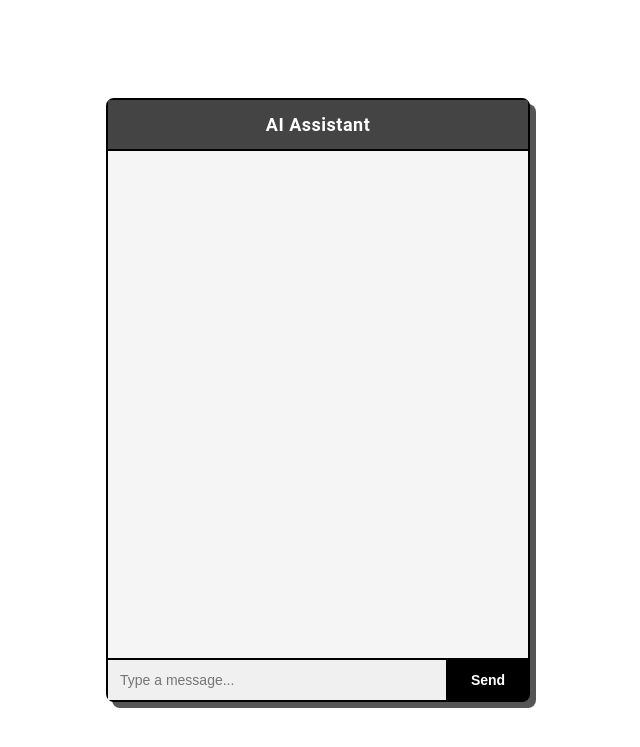
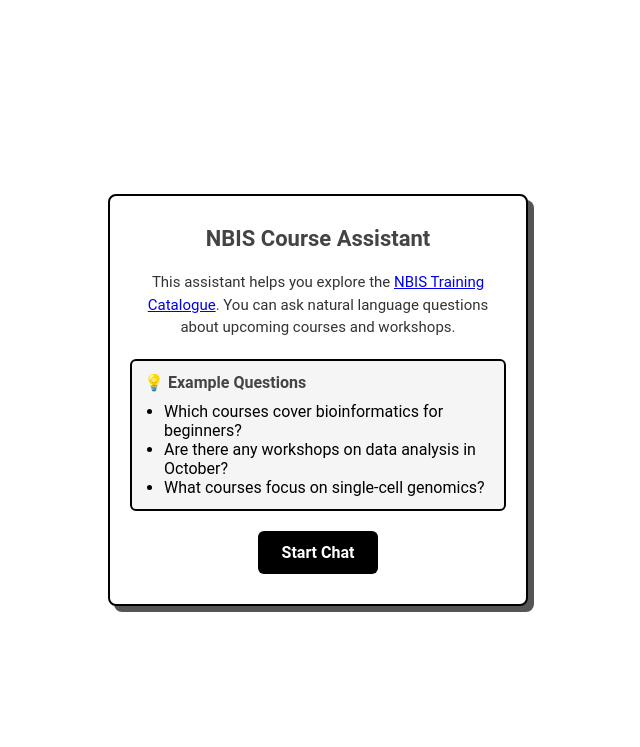
Before and after one commit to adeel-ahmad-awan/CourseRAG, a Flask app: page / in a window 1280 px wide. Shown: the top 747 px of the page, without its empty margins (322-962 px from the left). Run offline with Flask 3, Linux system fonts and the light colour scheme.

Commit message:
update readme and add new home page

```diff
--- a/app/routes.py
+++ b/app/routes.py
@@ -7,6 +7,10 @@ main = Blueprint("main", __name__)
 @main.route("/")
 def index():
     return render_template("index.html")
+
+@main.route('/chat')
+def chat():
+    return render_template('chat.html')
 
 @main.route("/ask", methods=["POST"])
 def ask():
--- a/app/static/style.css
+++ b/app/static/style.css
@@ -8,6 +8,74 @@ body {
     height: 100vh;
     margin: 0;
     color: #fff;
+}
+
+.home-container {
+    width: 100%;
+    max-width: 420px;
+    background: #fff;
+    color: #000;
+    border: 2px solid #000;
+    border-radius: 8px;
+    box-shadow: 6px 6px 0px #555555;
+    padding: 30px 20px;
+    display: flex;
+    flex-direction: column;
+    gap: 20px;
+    box-sizing: border-box;
+    margin: 10px;
+}
+
+.home-header {
+    font-size: 22px;
+    font-weight: 700;
+    text-align: center;
+    color: #444444;
+}
+
+.home-intro {
+    font-size: 15px;
+    line-height: 1.5;
+    text-align: center;
+    color: #333;
+}
+
+.examples {
+    background: #f5f5f5;
+    border: 2px solid #000;
+    border-radius: 6px;
+    padding: 12px;
+    color: #000;
+}
+
+.examples h3 {
+    margin-top: 0;
+    margin-bottom: 10px;
+    font-size: 16px;
+    color: #444;
+}
+
+.examples ul {
+    padding-left: 20px;
+    margin: 0;
+}
+
+.btn-start {
+    display: inline-block;
+    padding: 12px 24px;
+    font-size: 16px;
+    background: #000;
+    color: #fff;
+    text-decoration: none;
+    text-align: center;
+    border-radius: 6px;
+    font-weight: 600;
+    transition: background 0.2s;
+    align-self: center;
+}
+
+.btn-start:hover {
+    background: #333;
 }
 
 /* Sources container */
@@ -226,6 +294,7 @@ button:hover {
     .source-list {
         gap: 6px;
     }
+
     .source-item {
         flex: 1 1 100%;
     }
--- a/app/templates/index.html
+++ b/app/templates/index.html
@@ -2,89 +2,29 @@
 <html lang="en">
 <head>
   <meta charset="UTF-8">
-  <title>Chat UI</title>
+  <title>NBIS Course Assistant</title>
   <link rel="stylesheet" href="{{ url_for('static', filename='style.css') }}">
 </head>
 <body>
-  <div class="chat-wrapper">
-    <div class="chat-header">AI Assistant</div>
-    <div id="chat-box" class="chat-box"></div>
-    <div class="input-container">
-      <input type="text" id="user-input" placeholder="Type a message..." onkeypress="handleKeyPress(event)" />
-      <button onclick="sendMessage()">Send</button>
+  <div class="home-container">
+    <div class="home-header">NBIS Course Assistant</div>
+
+    <div class="home-intro">
+      This assistant helps you explore the
+      <a href="https://nbis.se/training" target="_blank">NBIS Training Catalogue</a>.
+      You can ask natural language questions about upcoming courses and workshops.
     </div>
+
+    <div class="examples">
+      <h3>💡 Example Questions</h3>
+      <ul>
+        <li>Which courses cover bioinformatics for beginners?</li>
+        <li>Are there any workshops on data analysis in October?</li>
+        <li>What courses focus on single-cell genomics?</li>
+      </ul>
+    </div>
+
+    <a href="/chat" class="btn-start">Start Chat</a>
   </div>
-
-  <script>
-    function handleKeyPress(event) {
-      if (event.key === "Enter") {
-        sendMessage();
-      }
-    }
-
-    async function sendMessage() {
-      const inputField = document.getElementById("user-input");
-      const message = inputField.value.trim();
-      if (!message) return;
-
-      const chatBox = document.getElementById("chat-box");
-
-      // Show user message
-      chatBox.innerHTML += `<div class="message user">${message}</div>`;
-      inputField.value = "";
-      chatBox.scrollTop = chatBox.scrollHeight;
-
-      // Typing indicator
-      const botTyping = document.createElement("div");
-      botTyping.classList.add("message", "bot", "typing");
-      botTyping.textContent = "Typing...";
-      chatBox.appendChild(botTyping);
-      chatBox.scrollTop = chatBox.scrollHeight;
-
-      try {
-        // Send message to backend
-        const res = await fetch("/ask", {
-          method: "POST",
-          headers: {"Content-Type": "application/json"},
-          body: JSON.stringify({message})
-        });
-
-        const data = await res.json();
-
-        // Remove typing indicator
-        botTyping.remove();
-
-        // Show bot response
-        let responseHtml = `<div class="message bot">${data.response}</div>`;
-
-        // Show sources if available
-        // Show sources if available (must be an array)
-        if (Array.isArray(data.sources) && data.sources.length > 0) {
-          // Deduplicate and filter falsy values
-          const uniqueSources = Array.from(new Set(data.sources.filter(Boolean)));
-
-          // Build HTML for sources
-          const sourcesHeader = `<div class="sources-header"><strong>Sources</strong> <span class="source-badge">${uniqueSources.length}</span></div>`;
-          const sourceItems = uniqueSources.map(src => {
-            // If src looks like a full URL, use it; otherwise show as text
-            const href = (typeof src === "string" && src.startsWith("http")) ? src : "#";
-            const display = src.length > 60 ? src.slice(0, 57) + "…" : src;
-            return `<a class="source-item" href="${href}" target="_blank" rel="noopener noreferrer" title="${src}">${display}</a>`;
-          }).join("");
-
-          const sourcesHtml = `<div class="message bot sources">${sourcesHeader}<div class="source-list">${sourceItems}</div></div>`;
-          responseHtml += sourcesHtml;
-        }
-
-        chatBox.innerHTML += responseHtml;
-        chatBox.scrollTop = chatBox.scrollHeight;
-
-      } catch (error) {
-        botTyping.remove();
-        chatBox.innerHTML += `<div class="message bot error">Error: ${error.message}</div>`;
-        chatBox.scrollTop = chatBox.scrollHeight;
-      }
-    }
-  </script>
 </body>
 </html>
```
Also changed, not shown: app/templates/chat.html (added, +90 -0 lines), readme.md. Lines whose indentation alone changed are shown as unchanged.
